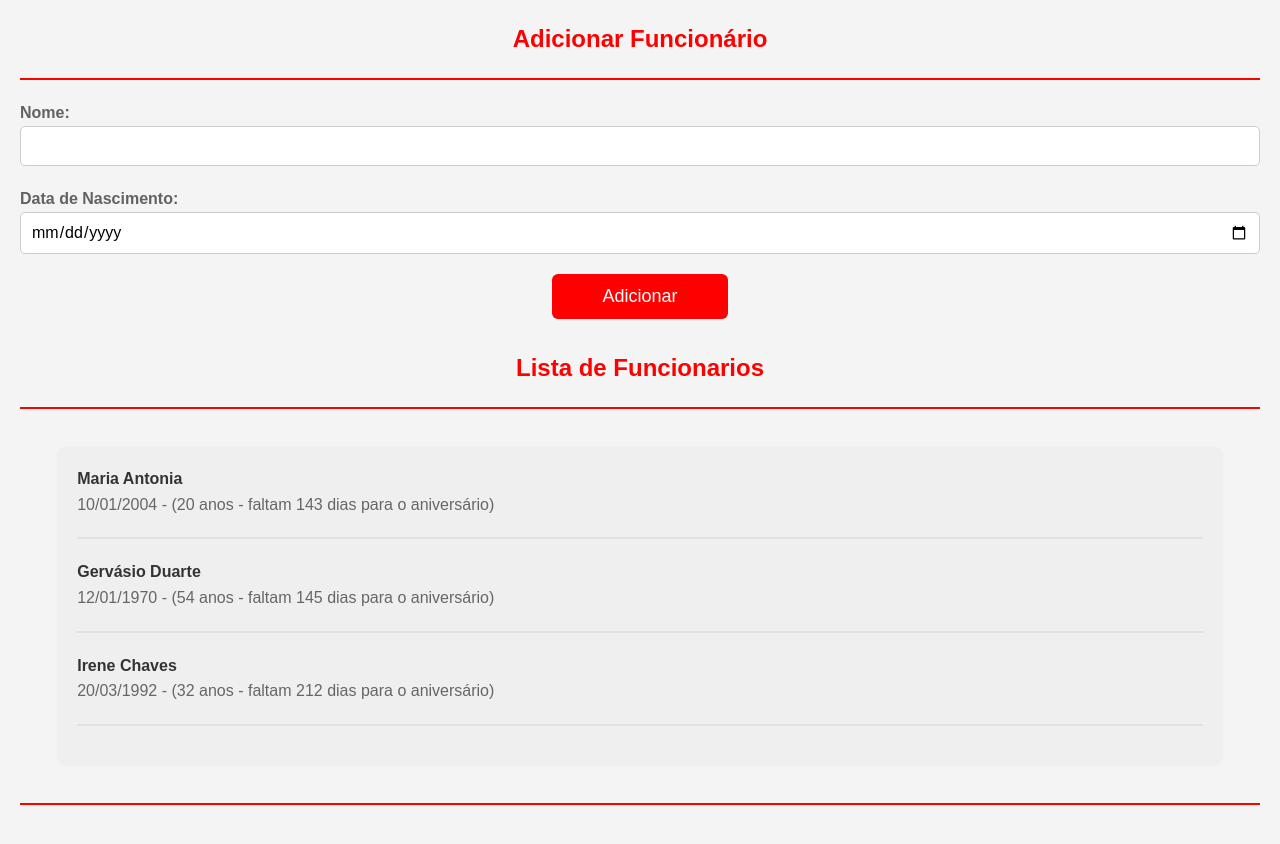
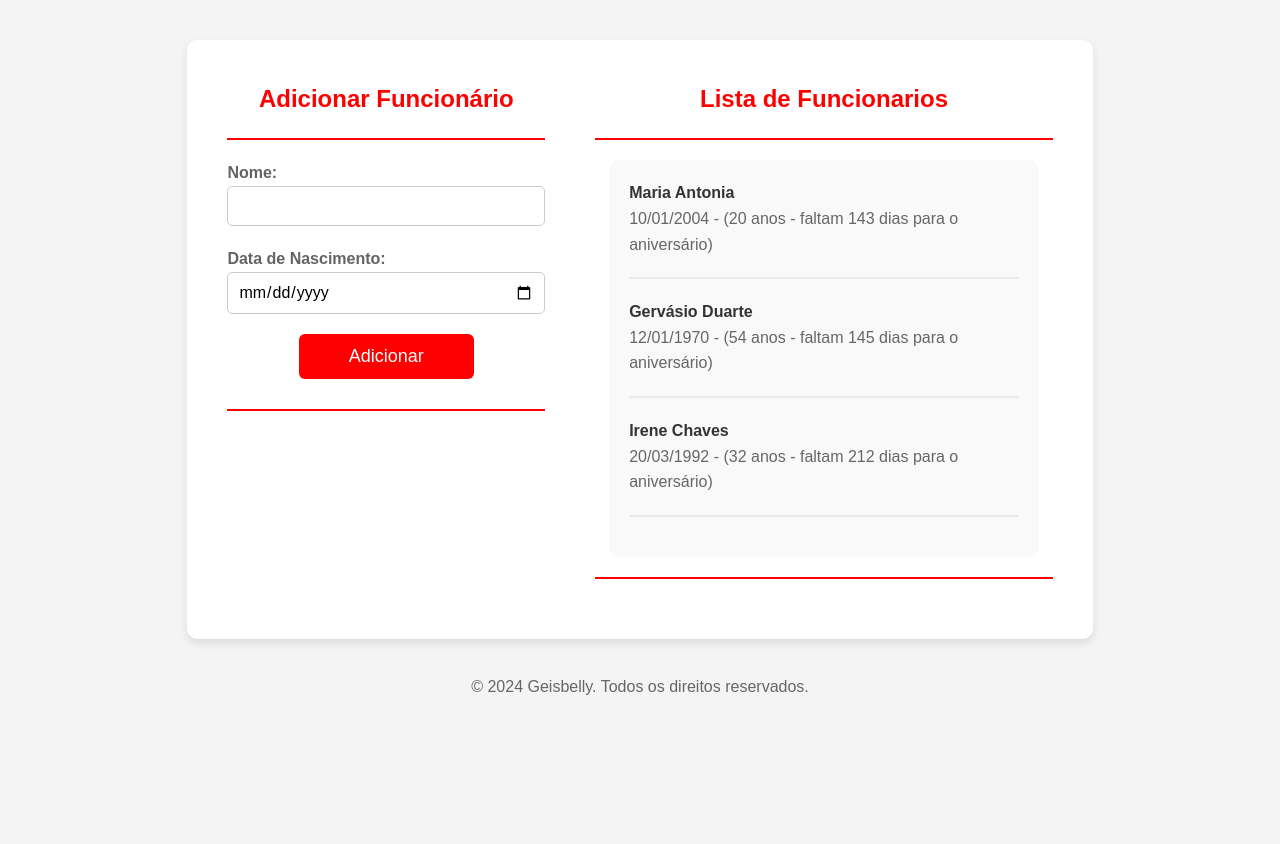
Before and after one commit to Geisbelly/Funcionarios-Aniversarios, a plain HTML site: page Pagina.html in a window 1280 px wide. After the commit the page ends 800 px from the top, so only its background shows below. Drawn offline with Linux system fonts and the light colour scheme.

Commit message:
Update Pagina.html

```diff
--- a/Pagina.html
+++ b/Pagina.html
@@ -7,6 +7,8 @@
     <link rel="stylesheet" href="Style.css">
 </head>
 <body>
+
+    <div id="container-principal">
         <div id="Cadastrar-Funcionarios">
 
             <h1>Adicionar Funcionário</h1>
@@ -24,12 +26,19 @@
             </div>
 
             <button onclick="adicionarFuncionario()">Adicionar</button>
+            <hr>
+        </div>
+
+        <div id="Funcionários">
+            <div id="funcionarios-container">
 
             </div>
-    <div id="Funcionários">
-        <div id="funcionarios-container"></div>
+        </div>
     </div>
 
     <script src="Script.js"></script>
 </body>
+<footer id="rodape">
+    <p>&copy; 2024 Geisbelly. Todos os direitos reservados.</p>
+</footer>
 </html>
```
Lines whose indentation alone changed are shown as unchanged.
